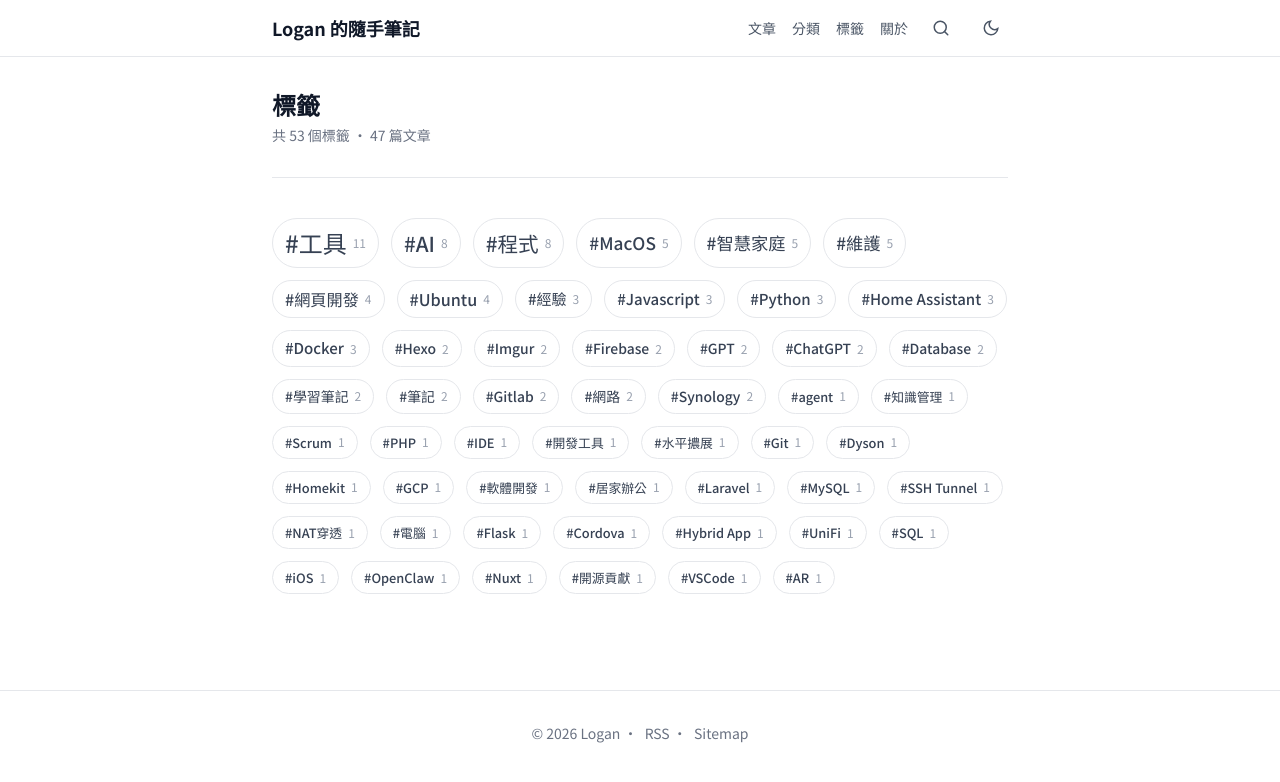
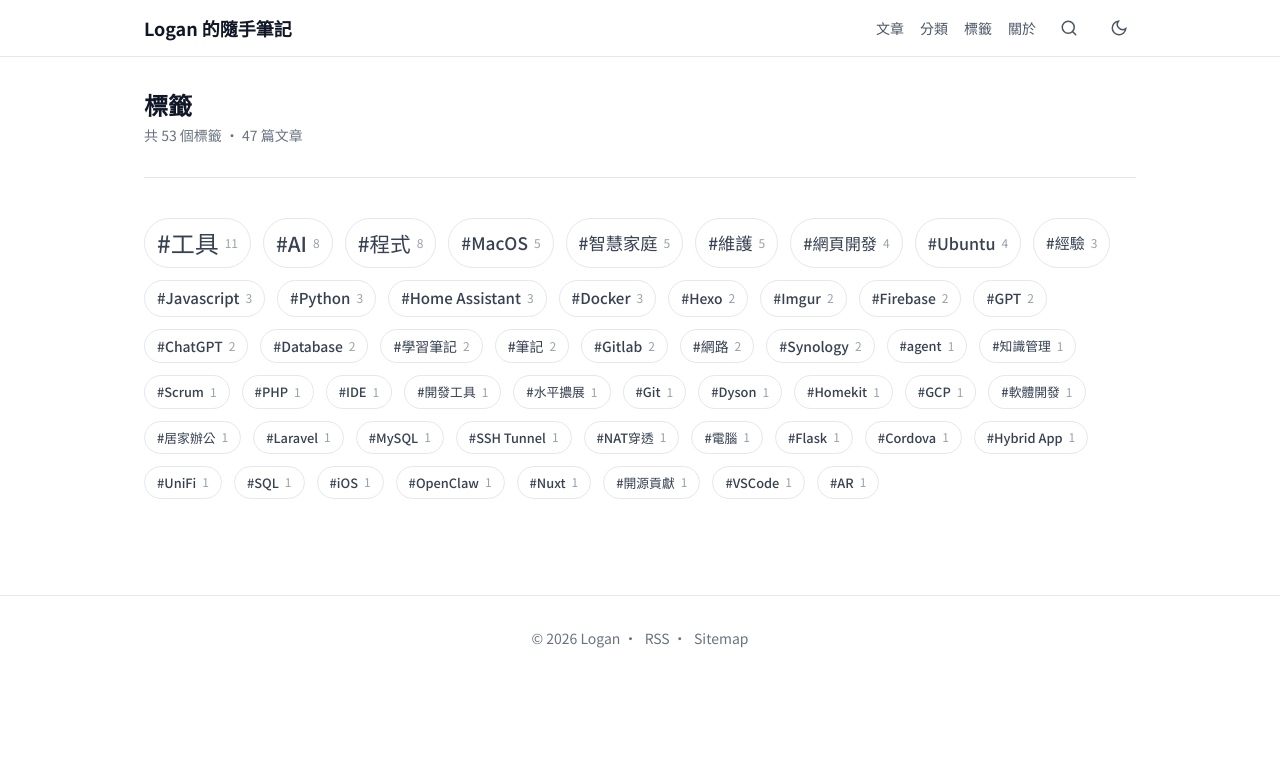
Before and after one commit to iml885203/blog, an Astro site: page /tags in a window 1280 px wide. Built offline with nearby package versions, Linux system fonts and the light colour scheme; Astro itself is replaced by a stand-in of ours.

Commit message:
fix: widen layout max-w-3xl → max-w-5xl for desktop readability

```diff
--- a/src/layouts/BaseLayout.astro
+++ b/src/layouts/BaseLayout.astro
@@ -83,7 +83,7 @@ const canonical = canonicalUrl ?? new URL(Astro.url.pathname, siteUrl).toString(
   <body class="bg-white dark:bg-gray-950 text-gray-900 dark:text-gray-100 min-h-screen transition-colors duration-200">
     <!-- Navbar -->
     <header class="sticky top-0 z-50 border-b border-gray-200 dark:border-gray-800 bg-white/90 dark:bg-gray-950/90 backdrop-blur-sm">
-      <nav class="max-w-3xl mx-auto px-4 h-14 flex items-center justify-between">
+      <nav class="max-w-5xl mx-auto px-4 h-14 flex items-center justify-between">
         <a
           href="/"
           class="text-lg font-bold text-gray-900 dark:text-white hover:text-blue-600 dark:hover:text-blue-400 transition-colors"
@@ -152,7 +152,7 @@ const canonical = canonicalUrl ?? new URL(Astro.url.pathname, siteUrl).toString(
 
       <!-- Mobile menu dropdown -->
       <div id="mobile-menu" class="hidden sm:hidden border-t border-gray-200 dark:border-gray-800 bg-white dark:bg-gray-950">
-        <div class="max-w-3xl mx-auto px-4 py-3 flex flex-col gap-3 text-sm">
+        <div class="max-w-5xl mx-auto px-4 py-3 flex flex-col gap-3 text-sm">
           <a href="/archives" class="text-gray-700 dark:text-gray-300 hover:text-gray-900 dark:hover:text-white transition-colors">文章</a>
           <a href="/categories" class="text-gray-700 dark:text-gray-300 hover:text-gray-900 dark:hover:text-white transition-colors">分類</a>
           <a href="/tags" class="text-gray-700 dark:text-gray-300 hover:text-gray-900 dark:hover:text-white transition-colors">標籤</a>
@@ -162,13 +162,13 @@ const canonical = canonicalUrl ?? new URL(Astro.url.pathname, siteUrl).toString(
     </header>
 
     <!-- Main content -->
-    <main class="max-w-3xl mx-auto px-4 py-8" data-pagefind-body>
+    <main class="max-w-5xl mx-auto px-4 py-8" data-pagefind-body>
       <slot />
     </main>
 
     <!-- Footer -->
     <footer class="border-t border-gray-200 dark:border-gray-800 mt-16">
-      <div class="max-w-3xl mx-auto px-4 py-8 text-center text-sm text-gray-500 dark:text-gray-400">
+      <div class="max-w-5xl mx-auto px-4 py-8 text-center text-sm text-gray-500 dark:text-gray-400">
         <p>
           © {new Date().getFullYear()} Logan ·
           <a href="/atom.xml" class="hover:text-gray-700 dark:hover:text-gray-200 transition-colors ml-1">RSS</a> ·
```
